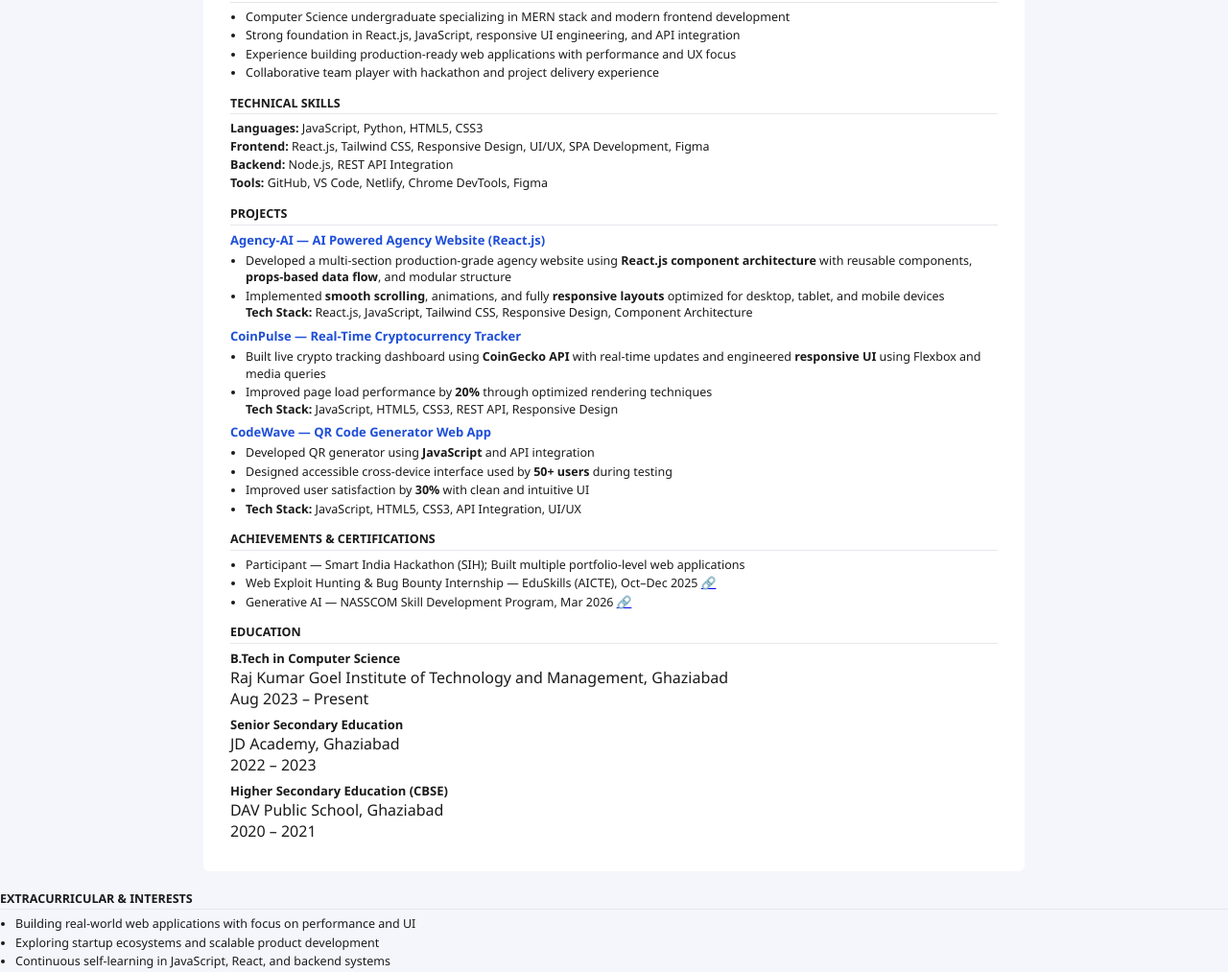
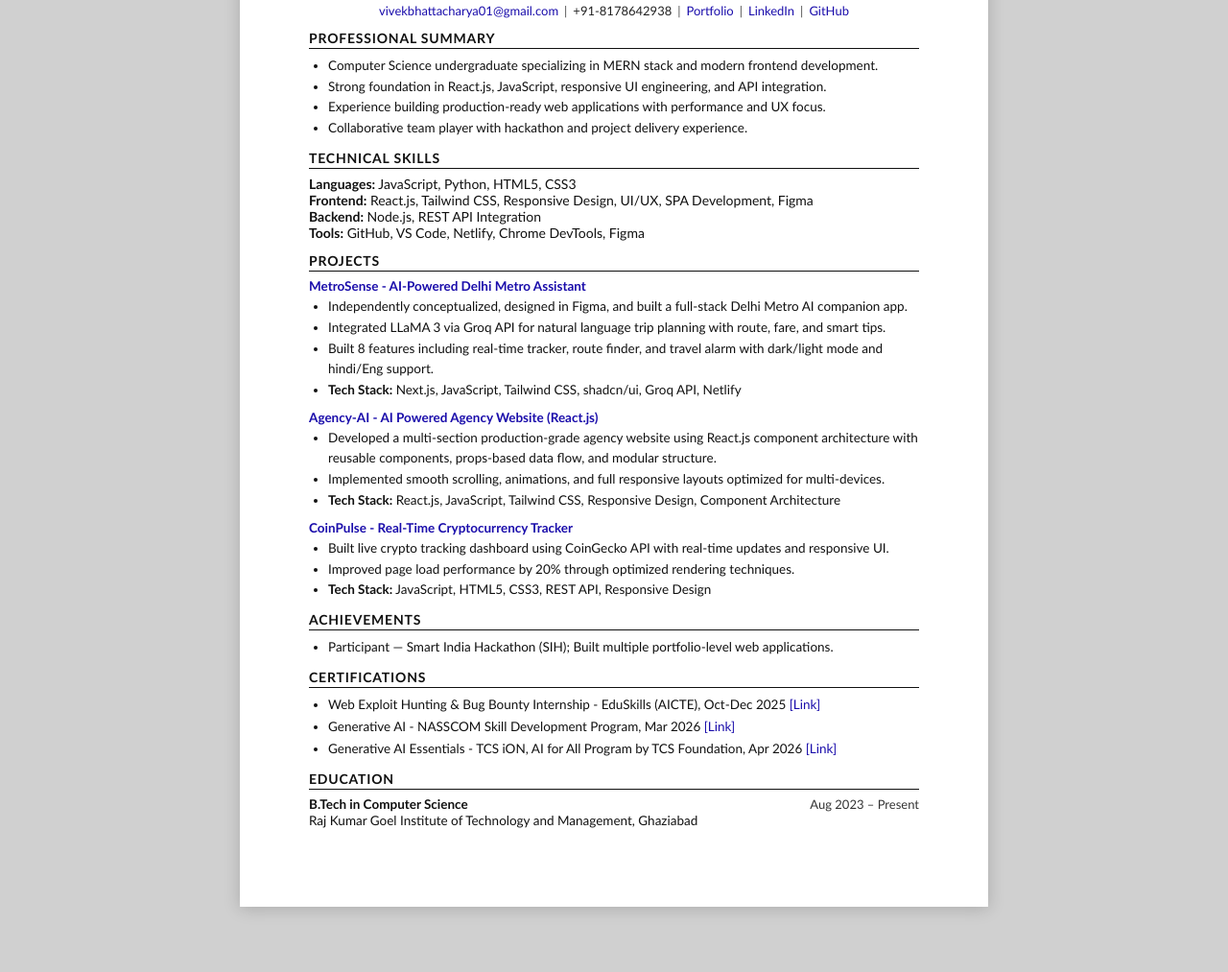
Before and after one commit to vivekbhattacharya01-gif/myresume, a plain HTML site: page index.html in a window 1280 px wide. Shown: the part 162-1175 px from the top of the page at 96% size. After the commit the page ends 1139 px from the top, so only its background shows below. Drawn offline with Linux system fonts and the light colour scheme; a web font is replaced by a local one.

Commit message:
refactor: enhance resume layout and styling for improved readability

```diff
--- a/index.html
+++ b/index.html
@@ -1,129 +1,345 @@
 <!DOCTYPE html>
 <html lang="en">
 <head>
-  <meta charset="UTF-8">
-  <meta name="viewport" content="width=device-width, initial-scale=1.0">
-  <title>Vivek Bhattacharya - Resume</title>
+<meta charset="UTF-8"/>
+<meta name="viewport" content="width=device-width, initial-scale=1.0"/>
+<title>Vivek Bhattacharya — Resume</title>
+<link href="https://fonts.googleapis.com/css2?family=Calibri:wght@400;700&display=swap" rel="stylesheet"/>
+<style>
+  *, *::before, *::after { box-sizing: border-box; margin: 0; padding: 0; }
 
-  <!-- External CSS -->
-  <link rel="stylesheet" href="style.css">
+  body {
+    background: #d0d0d0;
+    font-family: 'Calibri', 'Segoe UI', Arial, sans-serif;
+    font-size: 14px;
+    color: #111;
+    padding: 2rem 1rem;
+  }
+
+  .page {
+    background: #fff;
+    max-width: 780px;
+    margin: 0 auto;
+    padding: 0.85in 0.75in;
+    box-shadow: 0 2px 16px rgba(0,0,0,0.18);
+  }
+
+  @media print {
+    body { background: white; padding: 0; }
+    .page { box-shadow: none; padding: 0.5in 0.75in; }
+  }
+
+  /* ── HEADER ── */
+  .header {
+    text-align: center;
+    margin-bottom: 6px;
+  }
+
+  .header h1 {
+    font-size: 22px;
+    font-weight: 700;
+    letter-spacing: 2.5px;
+    text-transform: uppercase;
+    color: #111;
+    font-family: 'Calibri', Arial, sans-serif;
+  }
+
+  .header .tagline {
+    font-size: 13px;
+    color: #333;
+    margin-top: 3px;
+  }
+
+  .contact-line {
+    font-size: 13px;
+    color: #222;
+    margin-top: 5px;
+    display: flex;
+    justify-content: center;
+    align-items: center;
+    flex-wrap: wrap;
+    gap: 0;
+  }
+
+  .contact-line .sep {
+    margin: 0 6px;
+    color: #555;
+  }
+
+  .contact-line a {
+    color: #1a0dab;
+    text-decoration: none;
+  }
+
+  .contact-line a:hover { text-decoration: underline; }
+
+  /* ── SECTION ── */
+  .section {
+    margin-top: 12px;
+  }
+
+  .section-title {
+    font-size: 14px;
+    font-weight: 700;
+    text-transform: uppercase;
+    letter-spacing: 0.8px;
+    color: #111;
+    border-bottom: 1.5px solid #111;
+    padding-bottom: 2px;
+    margin-bottom: 7px;
+  }
+
+  /* ── SUMMARY ── */
+  .summary-text {
+    font-size: 13.5px;
+    color: #111;
+    line-height: 1.55;
+  }
+
+  .summary-list {
+    padding-left: 20px;
+    list-style: disc;
+  }
+
+  .summary-list li {
+    font-size: 13.5px;
+    line-height: 1.55;
+    margin-bottom: 1px;
+  }
+
+  /* ── SKILLS ── */
+  .skills-table {
+    width: 100%;
+    border-collapse: collapse;
+    font-size: 13.5px;
+  }
+
+  .skills-table tr td {
+    padding: 2px 0;
+    vertical-align: top;
+    line-height: 1.5;
+  }
+
+  .skills-table td:first-child {
+    font-weight: 700;
+    white-space: nowrap;
+    width: 180px;
+    padding-right: 6px;
+  }
+
+  /* ── PROJECTS ── */
+  .project {
+    margin-bottom: 10px;
+  }
+
+  .project-header {
+    display: flex;
+    align-items: baseline;
+    gap: 6px;
+    flex-wrap: wrap;
+  }
+
+  .project-title {
+    font-weight: 700;
+    font-size: 13.5px;
+  }
+
+  .project-tech {
+    font-size: 13px;
+    color: #222;
+  }
+
+  .project ul {
+    margin-top: 3px;
+    padding-left: 20px;
+    list-style: disc;
+  }
+
+  .project ul li {
+    font-size: 13.5px;
+    color: #111;
+    line-height: 1.55;
+    margin-bottom: 1px;
+  }
+
+  /* ── ACHIEVEMENTS ── */
+  .achievements ul {
+    padding-left: 20px;
+    list-style: disc;
+  }
+
+  .achievements ul li {
+    font-size: 13.5px;
+    line-height: 1.55;
+    margin-bottom: 2px;
+  }
+
+  .achievements ul li a {
+    color: #1a0dab;
+    text-decoration: none;
+  }
+
+  .achievements ul li a:hover { text-decoration: underline; }
+
+  /* ── EDUCATION ── */
+  .edu-entry {
+    display: flex;
+    justify-content: space-between;
+    align-items: flex-start;
+    flex-wrap: wrap;
+    gap: 2px;
+    margin-bottom: 6px;
+  }
+
+  .edu-entry:last-child { margin-bottom: 0; }
+
+  .edu-left .edu-degree {
+    font-weight: 700;
+    font-size: 13.5px;
+  }
+
+  .edu-left .edu-uni {
+    font-size: 13.5px;
+    color: #111;
+    margin-top: 1px;
+  }
+
+  .edu-year {
+    font-size: 13px;
+    color: #333;
+    white-space: nowrap;
+  }
+
+  /* ── EXTRACURRICULAR ── */
+  .extra ul {
+    padding-left: 20px;
+    list-style: disc;
+  }
+
+  .extra ul li {
+    font-size: 13.5px;
+    line-height: 1.55;
+    margin-bottom: 2px;
+  }
+</style>
 </head>
+<body>
+<div class="page">
 
-<body>
-  <div class="resume-container">
+  <!-- HEADER -->
+  <div class="header">
+    <h1>Vivek Bhattacharya</h1>
+    <div class="tagline">B.Tech Computer Science Student | Web Developer</div>
+    <div class="contact-line">
+      <a href="mailto:vivekbhattacharya01@gmail.com">vivekbhattacharya01@gmail.com</a>
+      <span class="sep">|</span>
+      <span>+91-8178642938</span>
+      <span class="sep">|</span>
+      <a href="https://manga-portfolio.netlify.app/" target="_blank">Portfolio</a>
+      <span class="sep">|</span>
+      <a href="https://www.linkedin.com/in/vivek-bhattacharya-9a661528a/" target="_blank">LinkedIn</a>
+      <span class="sep">|</span>
+      <a href="https://github.com/vivekbhattacharya01-gif" target="_blank">GitHub</a>
+    </div>
+  </div>
 
-    <h1 class="name">VIVEK BHATTACHARYA</h1>
-    <div class="title">B.Tech Computer Science Student | MERN Stack Developer</div>
-    <div class="contact">
-      <a href="mailto:vivekbhattacharya01@gmail.com">vivekbhattacharya01@gmail.com</a> | +91-8178642938 |
-      <a href="https://www.linkedin.com/in/vivek-bhattacharya-9a661528a/" target="_blank">LinkedIn</a> |
-      <a href="https://github.com/vivekbhattacharya01-gif" target="_blank">GitHub</a>
+  <!-- PROFESSIONAL SUMMARY -->
+  <div class="section">
+    <div class="section-title">Professional Summary</div>
+    <ul class="summary-list">
+      <li>Computer Science undergraduate specializing in MERN stack and modern frontend development.</li>
+      <li>Strong foundation in React.js, JavaScript, responsive UI engineering, and API integration.</li>
+      <li>Experience building production-ready web applications with performance and UX focus.</li>
+      <li>Collaborative team player with hackathon and project delivery experience.</li>
+    </ul>
+  </div>
+
+  <!-- TECHNICAL SKILLS -->
+  <div class="section">
+    <div class="section-title">Technical Skills</div>
+    <div class="skills-plain">
+      <p><strong>Languages:</strong> JavaScript, Python, HTML5, CSS3</p>
+      <p><strong>Frontend:</strong> React.js, Tailwind CSS, Responsive Design, UI/UX, SPA Development, Figma</p>
+      <p><strong>Backend:</strong> Node.js, REST API Integration</p>
+      <p><strong>Tools:</strong> GitHub, VS Code, Netlify, Chrome DevTools, Figma</p>
+    </div>
+  </div>
+
+  <!-- PROJECTS -->
+  <div class="section">
+    <div class="section-title">Projects</div>
+
+    <div class="project">
+      <div class="project-header">
+        <span class="project-title"><a href="https://metro-sense.netlify.app/" target="_blank" style="color:#1a0dab;text-decoration:none;">MetroSense - AI-Powered Delhi Metro Assistant</a></span>
+      </div>
+      <ul>
+        <li>Independently conceptualized, designed in Figma, and built a full-stack Delhi Metro AI companion app.</li>
+        <li>Integrated LLaMA 3 via Groq API for natural language trip planning with route, fare, and smart tips.</li>
+        <li>Built 8 features including real-time tracker, route finder, and travel alarm with dark/light mode and hindi/Eng support.</li>
+        <li><strong>Tech Stack:</strong> Next.js, JavaScript, Tailwind CSS, shadcn/ui, Groq API, Netlify</li>
+      </ul>
+    </div>
+
+    <div class="project">
+      <div class="project-header">
+        <span class="project-title"><a href="https://agency-ai-758.netlify.app/" target="_blank" style="color:#1a0dab;text-decoration:none;">Agency-AI - AI Powered Agency Website (React.js)</a></span>
+      </div>
+      <ul>
+        <li>Developed a multi-section production-grade agency website using React.js component architecture with reusable components, props-based data flow, and modular structure.</li>
+        <li>Implemented smooth scrolling, animations, and full responsive layouts optimized for multi-devices.</li>
+        <li><strong>Tech Stack:</strong> React.js, JavaScript, Tailwind CSS, Responsive Design, Component Architecture</li>
+      </ul>
+    </div>
+
+    <div class="project">
+      <div class="project-header">
+        <span class="project-title"><a href="https://vivek-coinpulse.netlify.app/" target="_blank" style="color:#1a0dab;text-decoration:none;">CoinPulse - Real-Time Cryptocurrency Tracker</a></span>
+      </div>
+      <ul>
+        <li>Built live crypto tracking dashboard using CoinGecko API with real-time updates and responsive UI.</li>
+        <li>Improved page load performance by 20% through optimized rendering techniques.</li>
+        <li><strong>Tech Stack:</strong> JavaScript, HTML5, CSS3, REST API, Responsive Design</li>
+      </ul>
+    </div>
+  </div>
+
+  <!-- ACHIEVEMENTS -->
+  <div class="section achievements">
+    <div class="section-title">Achievements</div>
+    <ul>
+      <li>Participant — Smart India Hackathon (SIH); Built multiple portfolio-level web applications.</li>
+    </ul>
+  </div>
+
+  <!-- CERTIFICATIONS -->
+  <div class="section achievements">
+    <div class="section-title">Certifications</div>
+    <ul>
+      <li>Web Exploit Hunting &amp; Bug Bounty Internship - EduSkills (AICTE), Oct-Dec 2025 <a href="https://drive.google.com/file/d/1WtIs0bqc2XAlK8bL47b2jC8LrXY9NWc-/view?usp=sharing" target="_blank">[Link]</a></li>
+      <li>Generative AI - NASSCOM Skill Development Program, Mar 2026 <a href="https://drive.google.com/file/d/1i5MsSEsgVp0_h6ychp4GGZkM8Xd9guUY/view?usp=sharing" target="_blank">[Link]</a></li>
+      <li>Generative AI Essentials - TCS iON, AI for All Program by TCS Foundation, Apr 2026 <a href="https://drive.google.com/file/d/10FpWT7E7aE3Kzll4Rk8LwPddTzlpSe5D/view?usp=sharing" target="_blank">[Link]</a></li>
+      <!-- <li>AI and Cybersecurity Awareness - TCS iON, AI for All Program by TCS Foundation, Apr 2026 <a href="https://drive.google.com/file/d/1BObzFkLHTUxwVOYYkKkc7GsxdYx5mpvG/view?usp=sharing" target="_blank">[Link]</a></li> -->
+    </ul>
+  </div>
+
+  <!-- EDUCATION -->
+  <div class="section">
+    <div class="section-title">Education</div>
+
+    <div class="edu-entry">
+      <div class="edu-left">
+        <div class="edu-degree">B.Tech in Computer Science</div>
+        <div class="edu-uni">Raj Kumar Goel Institute of Technology and Management, Ghaziabad</div>
+      </div>
+      <div class="edu-year">Aug 2023 – Present</div>
     </div>
 
 
-
-    <div class="section">
-      <div class="section-title">Professional Summary</div>
-      <ul>
-        <li>Computer Science undergraduate specializing in MERN stack and modern frontend development</li>
-        <li>Strong foundation in React.js, JavaScript, responsive UI engineering, and API integration</li>
-        <li>Experience building production-ready web applications with performance and UX focus</li>
-        <li>Collaborative team player with hackathon and project delivery experience</li>
-      </ul>
-    </div>
-
-    <div class="section">
-      <div class="section-title">Technical Skills</div>
-      <div class="skills">
-        <b>Languages:</b> JavaScript, Python, HTML5, CSS3<br>
-        <b>Frontend:</b> React.js, Tailwind CSS, Responsive Design, UI/UX, SPA Development, Figma<br>
-        <b>Backend:</b> Node.js, REST API Integration<br>
-        <b>Tools:</b> GitHub, VS Code, Netlify, Chrome DevTools, Figma <br>
-      </div>
-    </div>
-
-    <div class="section">
-      <div class="section-title">Projects</div>
-
-      <div class="card">
-        <div class="card-title"><a href="https://agency-ai-758.netlify.app/" target="_blank">Agency-AI — AI Powered Agency Website (React.js)</a></div>
-        <ul>
-          <li>Developed a multi-section production-grade agency website using <b>React.js component architecture</b> with reusable components, <b>props-based data flow</b>, and modular structure</li>
-          <li>Implemented <b>smooth scrolling</b>, animations, and fully <b>responsive layouts</b> optimized for desktop, tablet, and mobile devices<br>
-          <b>Tech Stack:</b> React.js, JavaScript, Tailwind CSS, Responsive Design, Component Architecture</li>
-        </ul>
-      </div>
-
-      <div class="card">
-        <div class="card-title"><a href="https://vivek-coinpulse.netlify.app/" target="_blank">CoinPulse — Real-Time Cryptocurrency Tracker</a></div>
-        <ul>
-          <li>Built live crypto tracking dashboard using <b>CoinGecko API</b> with real-time updates and engineered <b>responsive UI</b> using Flexbox and media queries</li>
-          <li>Improved page load performance by <b>20%</b> through optimized rendering techniques<br>
-          <b>Tech Stack:</b> JavaScript, HTML5, CSS3, REST API, Responsive Design</li>
-        </ul>
-      </div>
-
-      <div class="card">
-        <div class="card-title"><a href="https://vivek-codewave.netlify.app/" target="_blank">CodeWave — QR Code Generator Web App</a></div>
-        <ul>
-          <li>Developed QR generator using <b>JavaScript</b> and API integration</li>
-          <li>Designed accessible cross-device interface used by <b>50+ users</b> during testing</li>
-          <li>Improved user satisfaction by <b>30%</b> with clean and intuitive UI</li>
-          <li><b>Tech Stack:</b> JavaScript, HTML5, CSS3, API Integration, UI/UX</li>
-        </ul>
-      </div>
-
-    </div>
-
- <!-- ACHIEVEMENTS & CERTIFICATIONS (MERGED) -->
-    <div class="section">
-      <div class="section-title">Achievements & Certifications</div>
-      <ul>
-        <li>Participant — Smart India Hackathon (SIH); Built multiple portfolio-level web applications</li>
-        <li>
-          Web Exploit Hunting & Bug Bounty Internship — EduSkills (AICTE), Oct–Dec 2025
-          <a href="https://drive.google.com/file/d/1WtIs0bqc2XAlK8bL47b2jC8LrXY9NWc-/view?usp=sharing" target="_blank">🔗</a>
-        </li>
-        <li>
-          Generative AI — NASSCOM Skill Development Program, Mar 2026
-          <a href="https://drive.google.com/file/d/1i5MsSEsgVp0_h6ychp4GGZkM8Xd9guUY/view?usp=sharing" target="_blank">🔗</a>
-        </li>
-        <!-- <li>Strong interest in UI/UX design and continuous learning</li> -->
-      </ul>
-    </div>
-
-    <div class="section">
-      <div class="section-title">Education</div>
-
-      <div class="card">
-        <div class="card-title">B.Tech in Computer Science</div>
-        <div class="card-subtitle">Raj Kumar Goel Institute of Technology and Management, Ghaziabad</div>
-        <div class="card-date">Aug 2023 – Present</div>
-      </div>
-
-      <div class="card">
-        <div class="card-title">Senior Secondary Education</div>
-        <div class="card-subtitle">JD Academy, Ghaziabad</div>
-        <div class="card-date">2022 – 2023</div>
-      </div>
-
-      <div class="card">
-        <div class="card-title">Higher Secondary Education (CBSE)</div>
-        <div class="card-subtitle">DAV Public School, Ghaziabad</div>
-        <div class="card-date">2020 – 2021</div>
-      </div>
-
-    </div>
-
   </div>
 
-  <div class="section">
-    <div class="section-title">Extracurricular & Interests</div>
-    <ul>
-        <li>Building real-world web applications with focus on performance and UI</li>
-        <li>Exploring startup ecosystems and scalable product development</li>
-        <li>Continuous self-learning in JavaScript, React, and backend systems</li>
-    </ul>
+
+
 </div>
 </body>
 </html>
```
